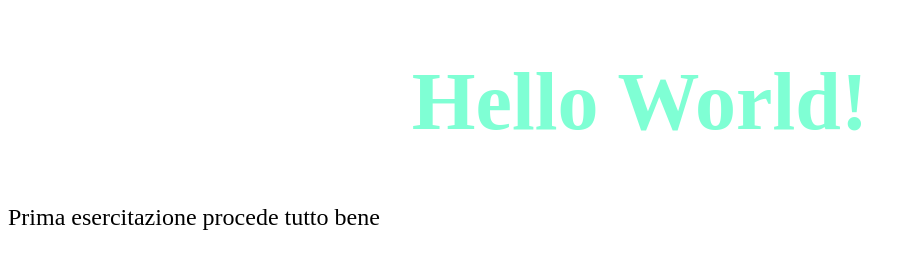
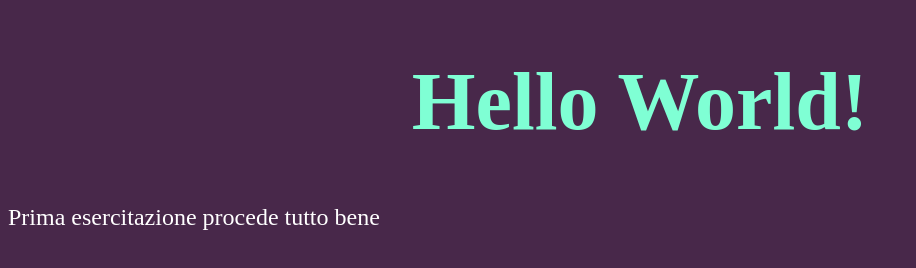
Before and after one commit to flavio-franceschetti/htmlcss-hello, a plain HTML site: page index.html in a window 1280 px wide. Shown: the whole page, without its empty margins (0-916 px from the left). Drawn offline with Linux system fonts and the light colour scheme.

Commit message:
aggiunta header cambio colori

```diff
--- a/index.html
+++ b/index.html
@@ -7,7 +7,9 @@
     <title>Esecitazione 1</title>
   </head>
   <body>
-    <h1>Hello World!</h1>
+    <header>
+      <h1>Hello World!</h1>
+    </header>
     <p>Prima esercitazione procede tutto bene</p>
   </body>
 </html>
--- a/style.css
+++ b/style.css
@@ -1,9 +1,14 @@
+body {
+  background-color: #48284a;
+}
+
 h1 {
   font-size: 82px;
-  color: aquamarine;
+  color: #7fffd4;
   text-align: center;
 }
 
 p {
   font-size: 24px;
+  color: #fff;
 }
```
